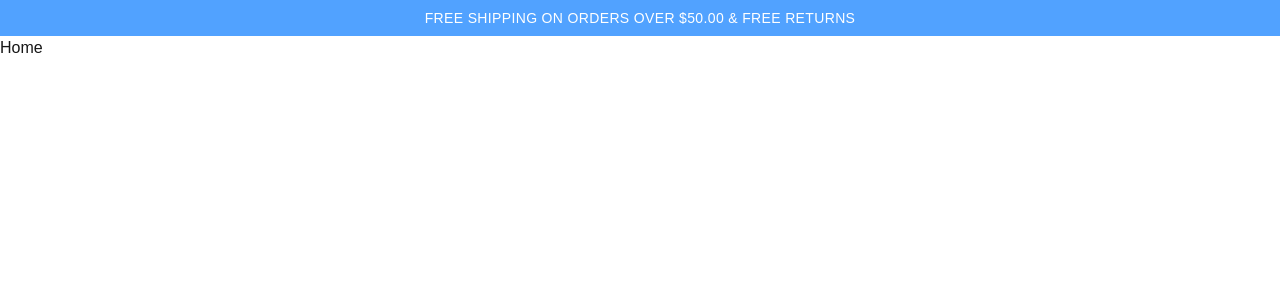
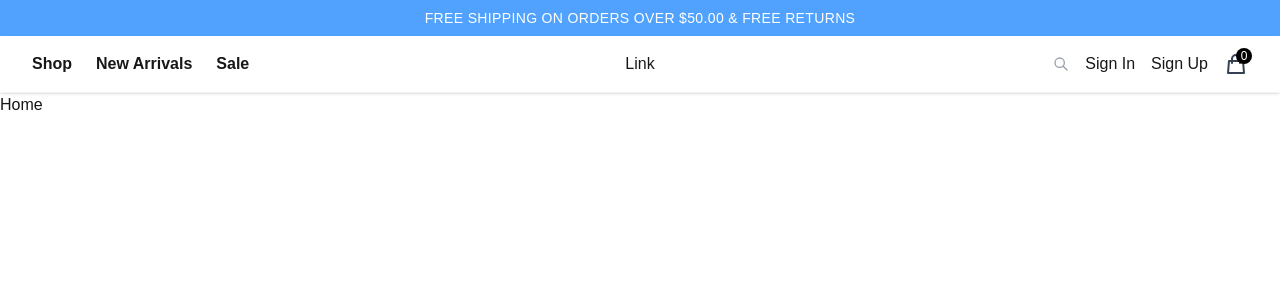
Before and after one commit to ChathuraD1392/Store, a Next.js app: page / in a window 1280 px wide. Shown: the top 300 px of the page. Built offline with nearby package versions, Linux system fonts and the light colour scheme.

Commit message:
created nav bar

```diff
--- a/app/components/layouts/Header.tsx
+++ b/app/components/layouts/Header.tsx
@@ -1,6 +1,7 @@
 "use client";
 import React, { useEffect, useState } from "react";
 import AnnouncementBar from "./AnnouncementBar";
+import Link from "next/link";
 
 const Header = () => {
   const [isVisible, setVisibility] = useState<boolean>(true);
@@ -33,6 +34,73 @@ const Header = () => {
           }`}
         >
           <AnnouncementBar />
+          <div className="w-full flex justify-between items-center py-3 sm:py-4 bg-white/50 shadow-sm border-b border-gray-100 backdrop-blur-sm">
+            <div className="flex justify-between items-center container mx-auto px-8">
+              <div className="flex flex-1 justify-start items-center gap-4 sm:gap-6">
+                <button className="text-gray-500 hover:text-gray-800 md:hidden">
+                  <svg
+                    xmlns="http://www.w3.org/2000/svg"
+                    className="h-5 w-5 sm:h-6 sm:w-6"
+                    fill="none"
+                    viewBox="0 0 24 24"
+                    stroke="currentColor"
+                  >
+                    <path
+                      strokeLinecap="round"
+                      strokeLinejoin="round"
+                      strokeWidth={2}
+                      d="M4 6h16M4 12h16M4 18h16"
+                    />
+                  </svg>
+                </button>
+                <nav className="hidden md:flex gap-4 lg:gap-6 text-md font-bold">
+                  <Link href="#">Shop</Link>
+                  <Link href="#">New Arrivals</Link>
+                  <Link href="#">Sale</Link>
+                </nav>
+              </div>
+              <Link href="#">Link</Link>
+              <div className="flex flex-1 justify-end items-center gap-2 sm:gap-4">
+                <button className="text-gray-700 hover:text-gray-900 hidden sm:block">
+                  <svg
+                    xmlns="http://www.w3.org/2000/svg"
+                    className="h-4 w-4 text-gray-400"
+                    fill="none"
+                    viewBox="0 0 24 24"
+                    stroke="currentColor"
+                  >
+                    <path
+                      strokeLinecap="round"
+                      strokeLinejoin="round"
+                      strokeWidth={2}
+                      d="M21 21l-6-6m2-5a7 7 0 11-14 0 7 7 0 0114 0z"
+                    />
+                  </svg>
+                </button>
+                <Link href="#">Sign In</Link>
+                <Link href="#">Sign Up</Link>
+                <button className="text-gray-700 hover:text-gray-900 relative">
+                  <svg
+                    xmlns="http://www.w3.org/2000/svg"
+                    className="h-5 w-5 sm:h-6 sm:w-6"
+                    fill="none"
+                    viewBox="0 0 24 24"
+                    stroke="currentColor"
+                  >
+                    <path
+                      strokeLinecap="round"
+                      strokeLinejoin="round"
+                      strokeWidth={2}
+                      d="M16 11V7a4 4 0 00-8 0v4M5 9h14l1 12H4L5 9z"
+                    />
+                  </svg>
+                  <span className="absolute -top-1 -right-1 bg-black text-white text-[10px] sm:text-xs w-3.5 h-3.5 sm:w-4 sm:h-4 rounded-full flex items-center justify-center">
+                    0
+                  </span>
+                </button>
+              </div>
+            </div>
+          </div>
         </div>
       </header>
     </>
--- a/app/globals.css
+++ b/app/globals.css
@@ -10,13 +10,6 @@
   --foreground: #171717;
 }
 
-@media (prefers-color-scheme: dark) {
-  :root {
-    --background: #0a0a0a;
-    --foreground: #ededed;
-  }
-}
-
 body {
   color: var(--foreground);
   background: var(--background);
--- a/app/page.tsx
+++ b/app/page.tsx
@@ -1,5 +1,3 @@
-import Image from "next/image";
-
 export default function Home() {
   return <div>Home</div>;
 }
```
